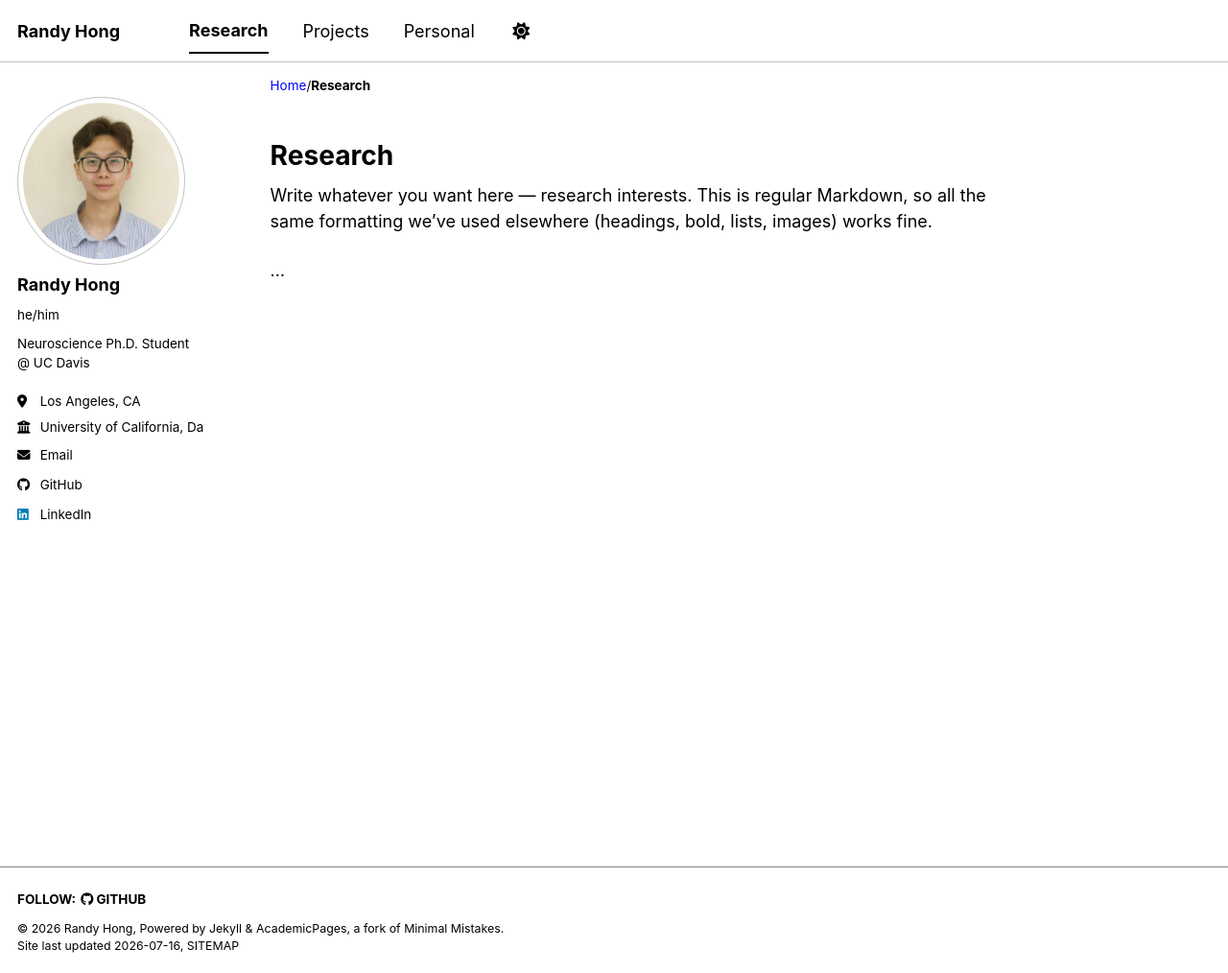
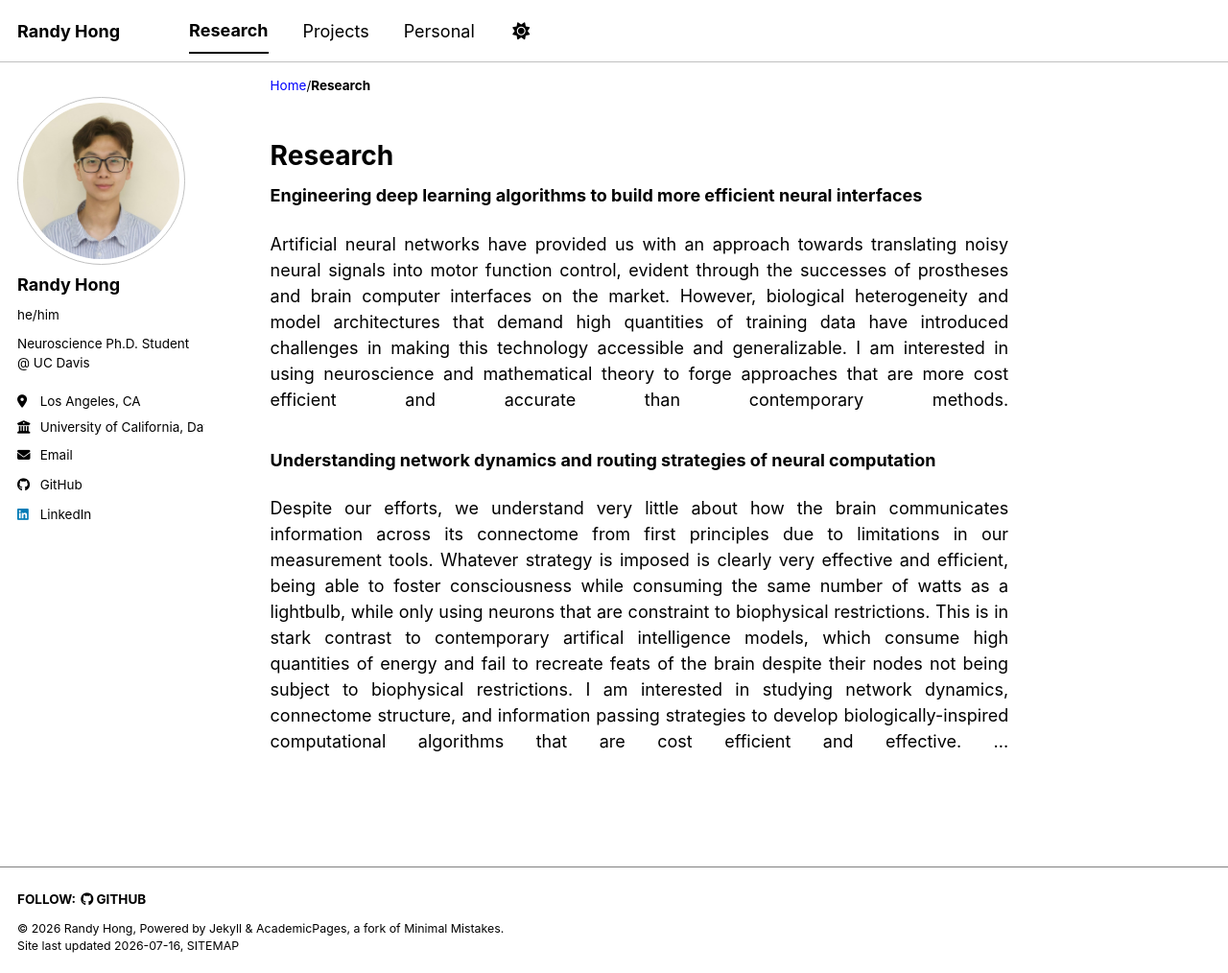
Before and after one commit to randyhongg/randyhongg.github.io, a Jekyll site: the page built from _pages/research.md, in a window 1280 px wide and 1014 px high. Shown: the whole window at 96% size. Built offline with Jekyll 4.4.1, drawn with Linux system fonts in a browser that asks for light colours; a style sheet for code colours, icons or effects is not loaded.

Commit message:
Update research.md

```diff
--- a/_pages/research.md
+++ b/_pages/research.md
@@ -5,8 +5,18 @@ permalink: /research/
 author_profile: true
 ---
 
-Write whatever you want here — research interests. This is regular Markdown, so all the same formatting we've
-used elsewhere (headings, bold, lists, images) works fine.
 
+**Engineering deep learning algorithms to build more efficient neural interfaces**
 
+<div style="text-align: justify; text-align-last: justify; margin-bottom: 2rem;">
+
+Artificial neural networks have provided us with an approach towards translating noisy neural signals into motor function control, evident through the successes of prostheses and brain computer interfaces on the market. However, biological heterogeneity and model architectures that demand high quantities of training data have introduced challenges in making this technology accessible and generalizable. I am interested in using neuroscience and mathematical theory to forge approaches that are more cost efficient and accurate than contemporary methods.
+
+</div>
+
+**Understanding network dynamics and routing strategies of neural computation**
+
+<div style="text-align: justify; text-align-last: justify; margin-bottom: 2rem;">
+
+Despite our efforts, we understand very little about how the brain communicates information across its connectome from first principles due to limitations in our measurement tools. Whatever strategy is imposed is clearly very effective and efficient, being able to foster consciousness while consuming the same number of watts as a lightbulb, while only using neurons that are constraint to biophysical restrictions. This is in stark contrast to contemporary artifical intelligence models, which consume high quantities of energy and fail to recreate feats of the brain despite their nodes not being subject to biophysical restrictions. I am interested in studying network dynamics, connectome structure, and information passing strategies to develop biologically-inspired computational algorithms that are cost efficient and effective.
 ...
```
